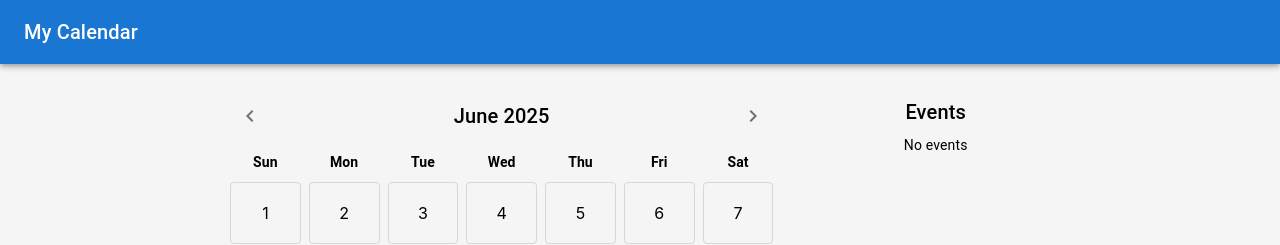
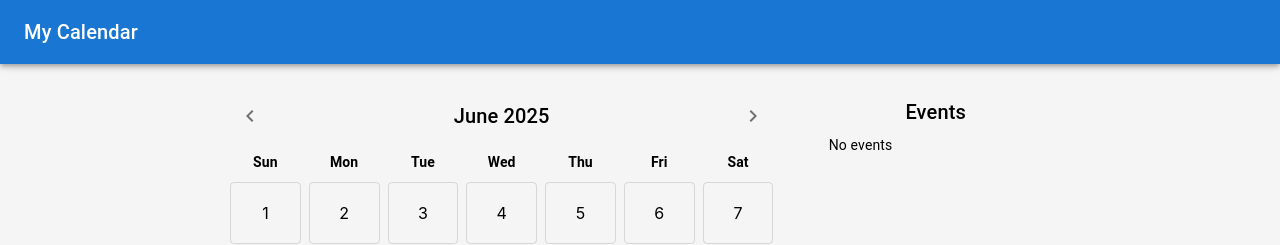
Before and after one commit to Michaelram34/my-calendar-app, a React (Create React App) app: page / in a window 1280 px wide. Shown: the top 245 px of the page. Built offline with nearby package versions, Linux system fonts and the light colour scheme.

Commit message:
Style event tiles like calendar squares

```diff
--- a/src/EventList.js
+++ b/src/EventList.js
@@ -8,14 +8,34 @@ export default function EventList({ events, onEdit, onDelete }) {
       <Typography variant="h6" align="center" gutterBottom>
         Events
       </Typography>
-      <Box sx={{ maxHeight: '70vh', overflow: 'auto', display: 'flex', flexDirection: 'column', gap: 1 }}>
+      <Box
+        sx={{
+          maxHeight: '70vh',
+          overflow: 'auto',
+          display: 'grid',
+          gridTemplateColumns: 'repeat(auto-fill, minmax(120px, 1fr))',
+          gap: 1
+        }}
+      >
         {events.length === 0 && (
           <Typography variant="body2" align="center">No events</Typography>
         )}
         {events.map((ev) => (
           <Paper
             key={ev.id}
-            sx={{ p: 2, cursor: 'pointer', position: 'relative' }}
+            sx={{
+              border: 1,
+              borderColor: 'divider',
+              borderRadius: 1,
+              height: 60,
+              p: 1,
+              display: 'flex',
+              flexDirection: 'column',
+              justifyContent: 'center',
+              position: 'relative',
+              cursor: 'pointer',
+              '&:hover': { backgroundColor: 'action.hover' }
+            }}
             onClick={() => onEdit && onEdit(ev)}
           >
             <IconButton
```
